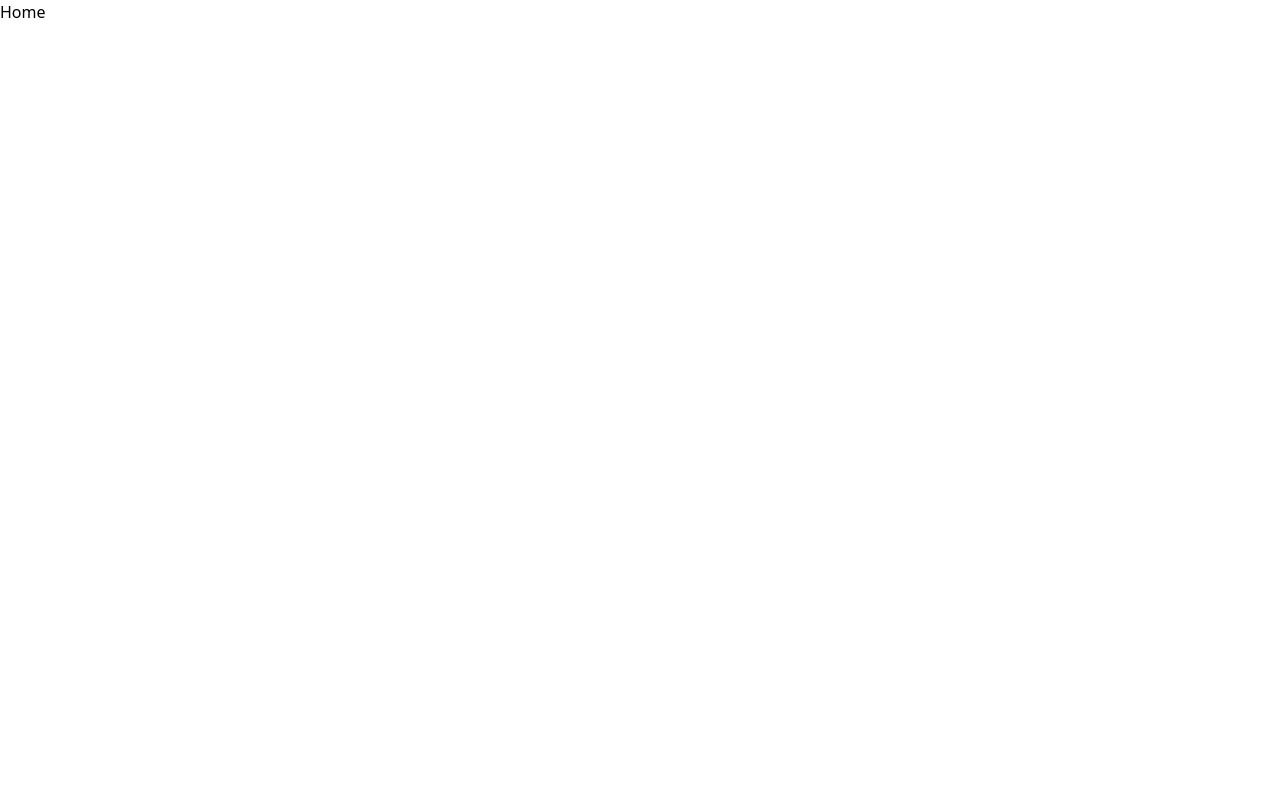
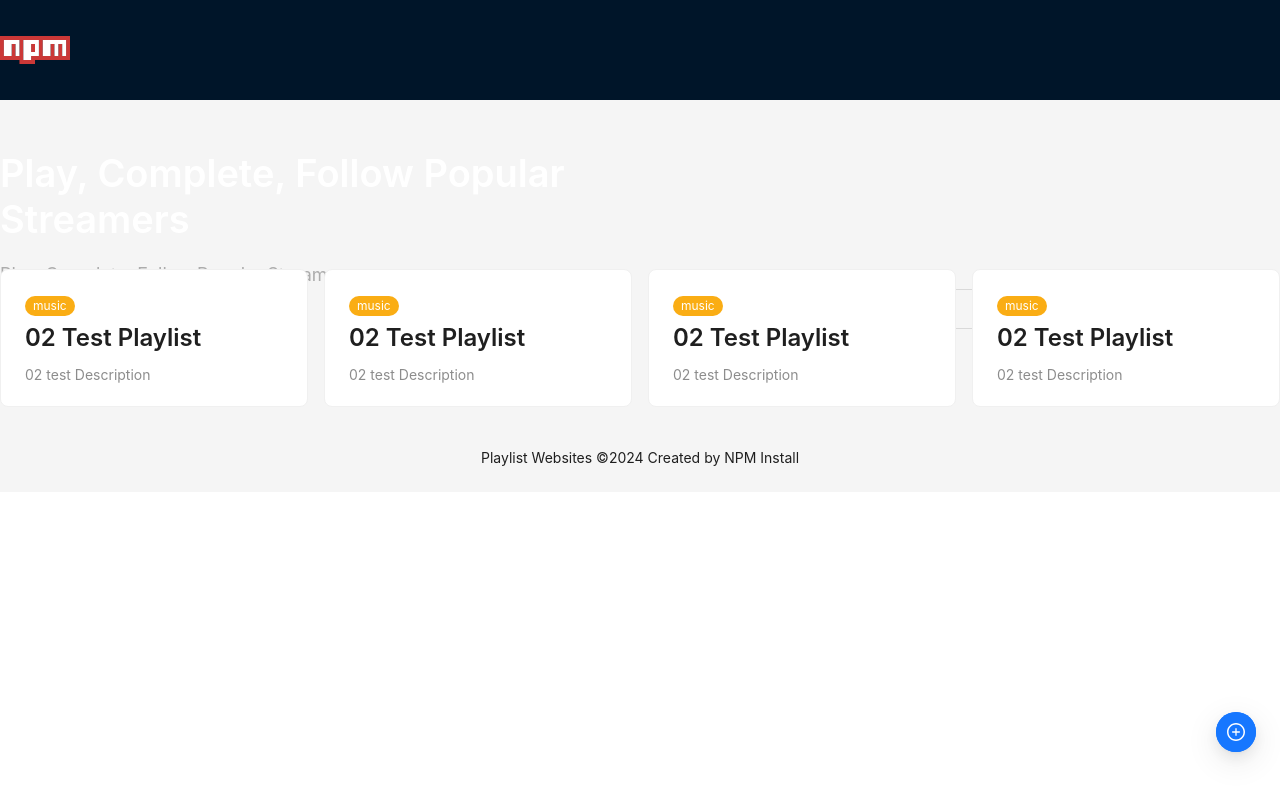
Before and after one commit to yanyiik99/playlist-npminstall, a React (Vite) app: page / in a window 1280 px wide. Built offline with nearby package versions, Linux system fonts and the light colour scheme.

Commit message:
add: add basic layout

```diff
--- a/src/App.jsx
+++ b/src/App.jsx
@@ -1,5 +1,6 @@
 import { Route, Routes } from "react-router-dom"
 import Home from "./pages/Home"
+import Playlist from "./pages/Playlist"
 
 function App() {
 
@@ -7,7 +8,7 @@ function App() {
     <>
       <div>
         <Routes>
-            <Route path="/" element={<Home/>} />
+            <Route path="/" element={<Playlist/>} />
         </Routes>
       </div>
     </>
--- /dev/null
+++ b/src/pages/Playlist/index.jsx
@@ -0,0 +1,201 @@
+import React, { useState } from 'react';
+import { Col, Row, Card, List, Typography, Badge, Input, Layout, FloatButton, Modal, Button, Form, Select} from 'antd';
+import { SearchOutlined, PlusCircleOutlined } from '@ant-design/icons';
+import Logo from '../../assets/Npm-logo.svg';
+
+const { Meta } = Card;
+const { Text, Link } = Typography;
+const { Header, Content, Footer } = Layout;
+
+const dataDummy = [
+  {id_play: 1, play_name: "02 Test Playlist", play_genre: "music", play_url: "02 Test URL", play_description: "02 test Description", play_thumbnail: "Thumbnail", created_at: "2024-11-08T08:57:27.000000Z", updated_at: "2024-11-08T08:57:27.000000Z"},
+  {id_play: 2, play_name: "02 Test Playlist", play_genre: "music", play_url: "02 Test URL", play_description: "02 test Description", play_thumbnail: "Thumbnail", created_at: "2024-11-08T08:57:27.000000Z", updated_at: "2024-11-08T08:57:27.000000Z"},
+  {id_play: 3, play_name: "02 Test Playlist", play_genre: "music", play_url: "02 Test URL", play_description: "02 test Description", play_thumbnail: "Thumbnail", created_at: "2024-11-08T08:57:27.000000Z", updated_at: "2024-11-08T08:57:27.000000Z"},
+  {id_play: 4, play_name: "02 Test Playlist", play_genre: "music", play_url: "02 Test URL", play_description: "02 test Description", play_thumbnail: "Thumbnail", created_at: "2024-11-08T08:57:27.000000Z", updated_at: "2024-11-08T08:57:27.000000Z"},
+]
+
+const dataGenre = [
+  {id: 1, label: "Music", value: "music"},
+  {id: 2, label: "Games", value: "games"},
+  {id: 3, label: "Sport", value: "sport"},
+  {id: 4, label: "News", value: "news"},
+  {id: 5, label: "Film", value: "film"},
+]
+
+const Playlist = () => {
+
+  const [isModalOpen, setIsModalOpen] = useState(false);
+  const showModal = () => {
+    setIsModalOpen(true);
+  };
+  const handleOk = () => {
+    setIsModalOpen(false);
+  };
+  const handleCancel = () => {
+    setIsModalOpen(false);
+  };
+
+  return (
+    <div className='layout-content bg-gray-950 px-20 min-h-screen'>
+        <Layout className='bg-gray-950'>
+          <Header style={{display: 'flex', alignItems: 'center', justifyContent: 'space-between', padding: '50px 0px'}} className='bg-gray-950'>
+            <img src={Logo} alt="" className='demo-logo' style={{ maxWidth: '70px' }}/>
+          </Header>
+          <Content style={{ padding: '0px'}}>
+
+            <FloatButton
+              type="primary"
+              icon={<PlusCircleOutlined/>}
+              tooltip={<div>Add Playlist</div>}
+              onClick={showModal}
+            />
+
+            <Modal title="ADD PLAYLIST" open={isModalOpen} onOk={handleOk} onCancel={handleCancel}>
+              <Form layout="vertical">
+                <Form.Item label="Playlist Name" name="play_name" required style={{ marginTop: '20px' }}>
+                  <Input/>
+                </Form.Item>
+
+                <Form.Item label="Playlist Genre" name="play_genre" required style={{ marginTop: '-15px' }}>
+                  <Select
+                    defaultValue="---"
+                    style={{
+
+                    }}
+                    options={dataGenre}
+                  />
+                </Form.Item>
+
+                <Form.Item label="Playlist URL" name="play_url" required style={{ marginTop: '-15px' }}>
+                  <Input/>
+                </Form.Item>
+
+                <Form.Item label="Playlist Thumbnail" name="play_thumbnail" required style={{ marginTop: '-15px' }}>
+                  <Input/>
+                </Form.Item>
+
+                <Form.Item label="Playlist Descriptions" name="play_description" required style={{ marginTop: '-15px' }}>
+                  <Input.TextArea rows={4}/>
+                </Form.Item>
+              </Form>
+            </Modal>
+
+            <div className='bg-banner'>
+              <Row gutter={[24, 0]}>
+                <Col md={24} xl={12} className="mb-24">
+                    <Typography.Title
+                        level={1}
+                        style={{
+                          marginTop: 50,
+                          color: '#fff'
+                        }}
+                        >
+                        Play, Complete, Follow Popular Streamers
+                    </Typography.Title>
+
+                    <Typography.Text
+                        type="secondary"
+                        style={{
+                          marginTop: 50,
+                          color: '#acacac',
+                          fontSize: '18px'
+                        }}
+                        >
+                        Play, Complete, Follow Popular Streamers
+                    </Typography.Text>
+
+                </Col>
+
+                <Col md={24} xl={12} className="mb-24">
+
+                </Col>
+              </Row>
+            </div>
+
+            <div className="bg-genre">
+              <Row gutter={[24, 0]}>
+                <Col md={24} xl={12} className="mb-24">
+                  <List
+                    grid={{
+                      gutter: 16,
+                      xs: 5,
+                    }}
+                    dataSource={dataGenre}
+                    renderItem={(item) => (
+                      <List.Item>
+                        <button className='bg-transparent text-white border py-1 px-5 rounded-3xl mt-1'>{item?.label}</button>
+                      </List.Item>
+                    )}
+                  />
+                </Col>
+
+                <Col md={24} xl={12} className="mb-24">
+                  <Input
+                    className='custom-input'
+                    style={{
+                      marginBottom: "20px",
+                      backgroundColor: 'transparent',
+                      borderRadius: '100px',
+                      color: '#fff',
+                      '--placeholder-color': '#fff'
+                    }}
+                    size="large" placeholder="  Search Playlist. . ." prefix={<SearchOutlined />}
+                />
+                </Col>
+              </Row>
+            </div>
+
+            <div className="bg-content" style={{ marginTop: '-100px' }}>
+              <List
+                style={{ marginTop: "20px" }}
+                grid={{
+                  gutter: 16,
+                  xs: 1,
+                  sm: 1,
+                  md: 2,
+                  lg: 3,
+                  xl: 4
+                }}
+                dataSource={dataDummy}
+                renderItem={(item) => (
+                  <List.Item>
+                    <Link href={item?.play_url} target="_blank">
+                    <Card
+                      hoverable
+                    >
+                      <Badge count={item?.play_genre} showZero color="#faad14" />
+                      <Meta
+                        title=
+                        {<Typography.Title
+                          level={3}
+                          style={{
+                            marginTop: 10,
+                          }}
+                          >
+                          {item?.play_name}
+                        </Typography.Title>}
+                        description={
+                          <div style={{ marginTop: '-10px' }}>
+                            <Text type="secondary">
+                              {item?.play_description}
+                            </Text>
+                          </div>
+                        }
+                      />
+                    </Card>
+                    </Link>
+                  </List.Item>
+                )}
+              />
+            </div>
+          </Content>
+          <Footer style={{textAlign: 'center'}} className='bg-gray-950 text-white'>
+            Playlist Websites ©{new Date().getFullYear()} Created by NPM Install
+          </Footer>
+        </Layout>
+
+    </div>
+  )
+}
+
+export default Playlist
```
Also changed, not shown: src/assets/Npm-logo.svg (added), 1 other file (tests, documents, lock files or other folders).
